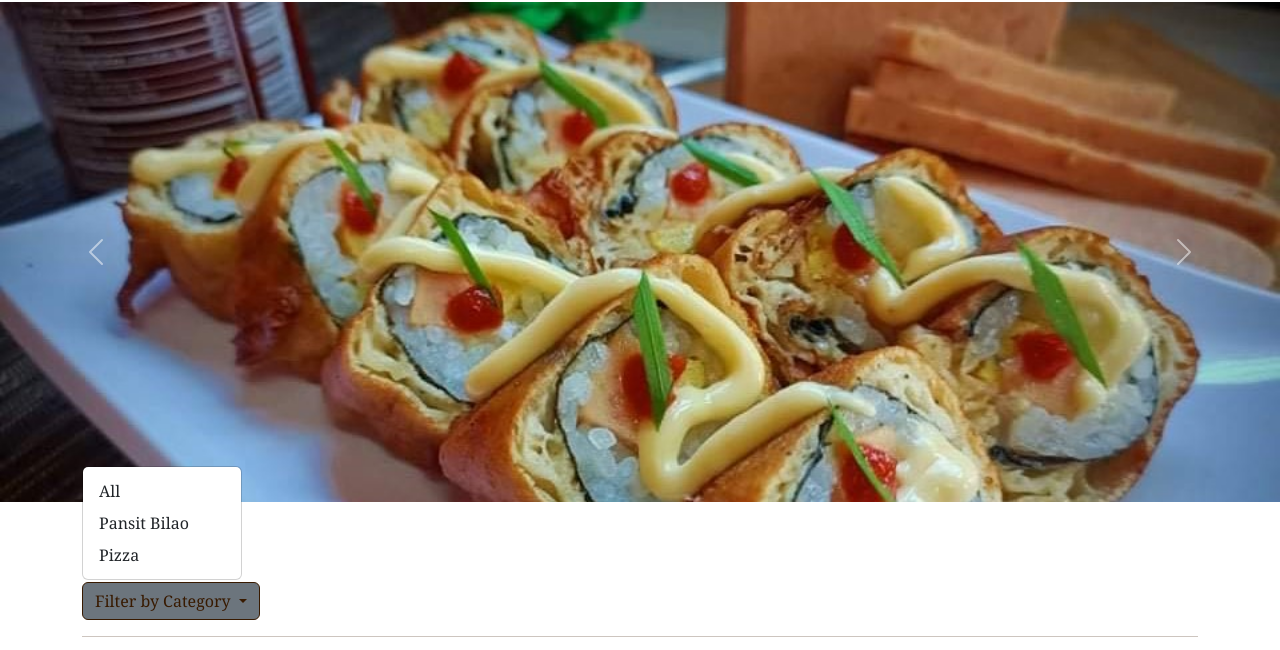
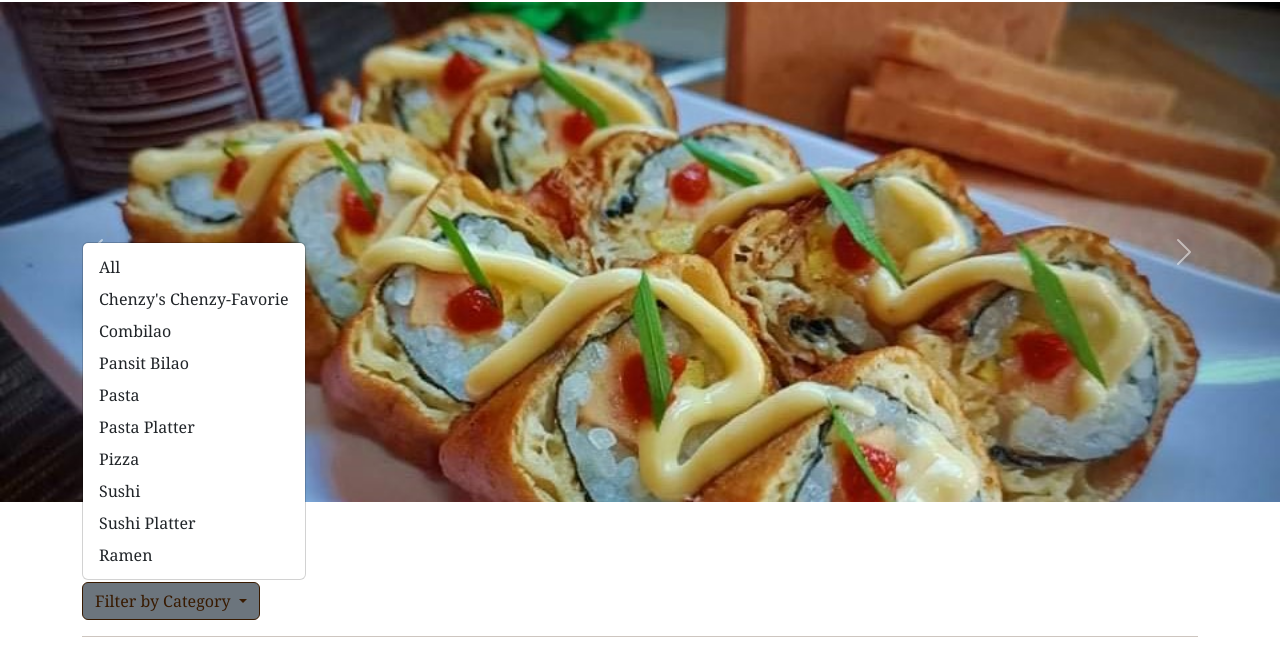
Before and after one commit to dimaliwatkent/Tunyings, a website: page src/index.html in a window 1280 px wide. Both pictures are taken after a click on the button "Filter by Category". Shown: the part 77-727 px from the top of the page. Drawn offline with nearby package versions, Linux system fonts and the light colour scheme; files that its build step writes are made by us from their sources.

Commit message:
added filters

```diff
--- a/src/index.html
+++ b/src/index.html
@@ -88,9 +88,21 @@
 
         <ul class="dropdown-menu">
           <li><a class="dropdown-item" id="">All</a></li>
+          <li>
+            <a class="dropdown-item" id="Chenzy-Favorite"
+              >Chenzy's Chenzy-Favorie</a
+            >
+          </li>
+          <li><a class="dropdown-item" id="ComBilao">Combilao</a></li>
           <li><a class="dropdown-item" id="Pansit-Bilao">Pansit Bilao</a></li>
-
+          <li><a class="dropdown-item" id="Pasta">Pasta</a></li>
+          <li>
+            <a class="dropdown-item" id="Pasta-Platters">Pasta Platter</a>
+          </li>
           <li><a class="dropdown-item" id="Pizza">Pizza</a></li>
+          <li><a class="dropdown-item" id="Sushi">Sushi</a></li>
+          <li><a class="dropdown-item" id="Sushi-Platter">Sushi Platter</a></li>
+          <li><a class="dropdown-item" id="Ramen">Ramen</a></li>
         </ul>
       </div>
 
```
Also changed, not shown: src/assets/pictures/carousel/picture1.jpg.
